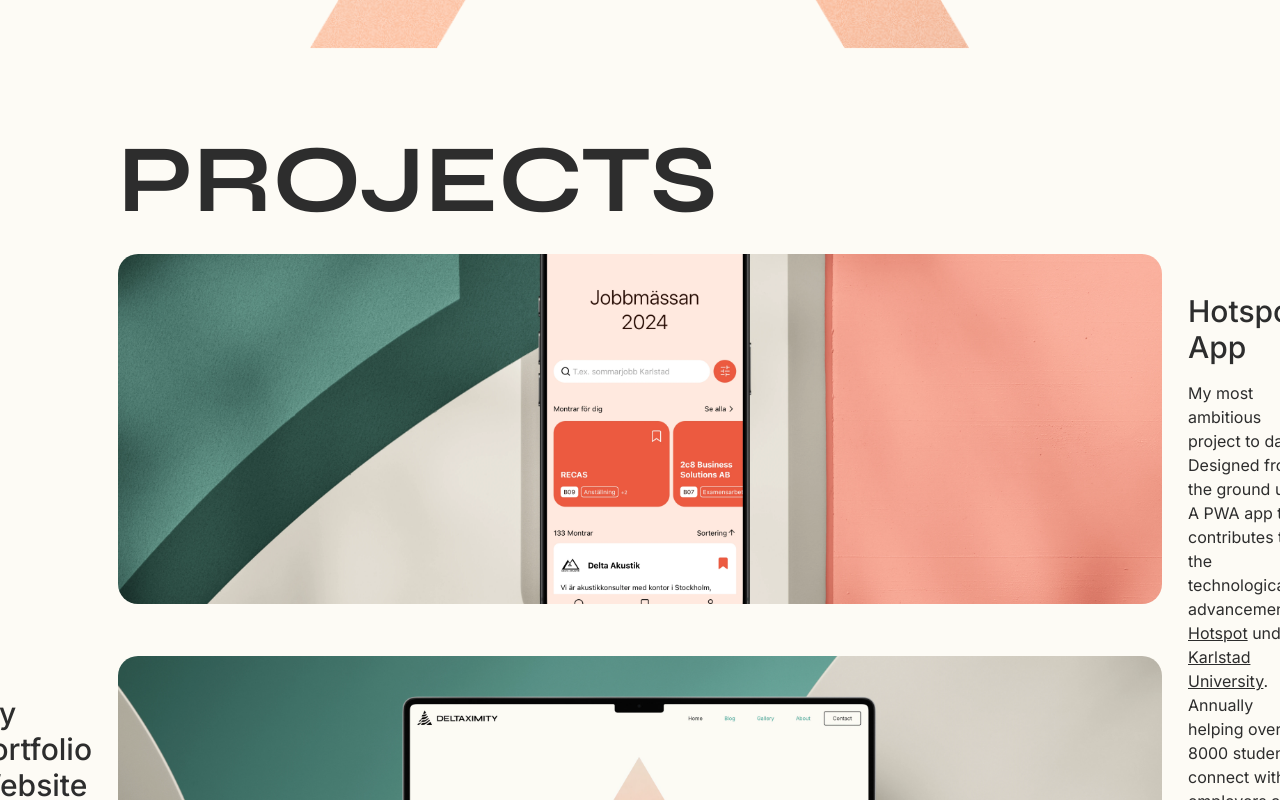
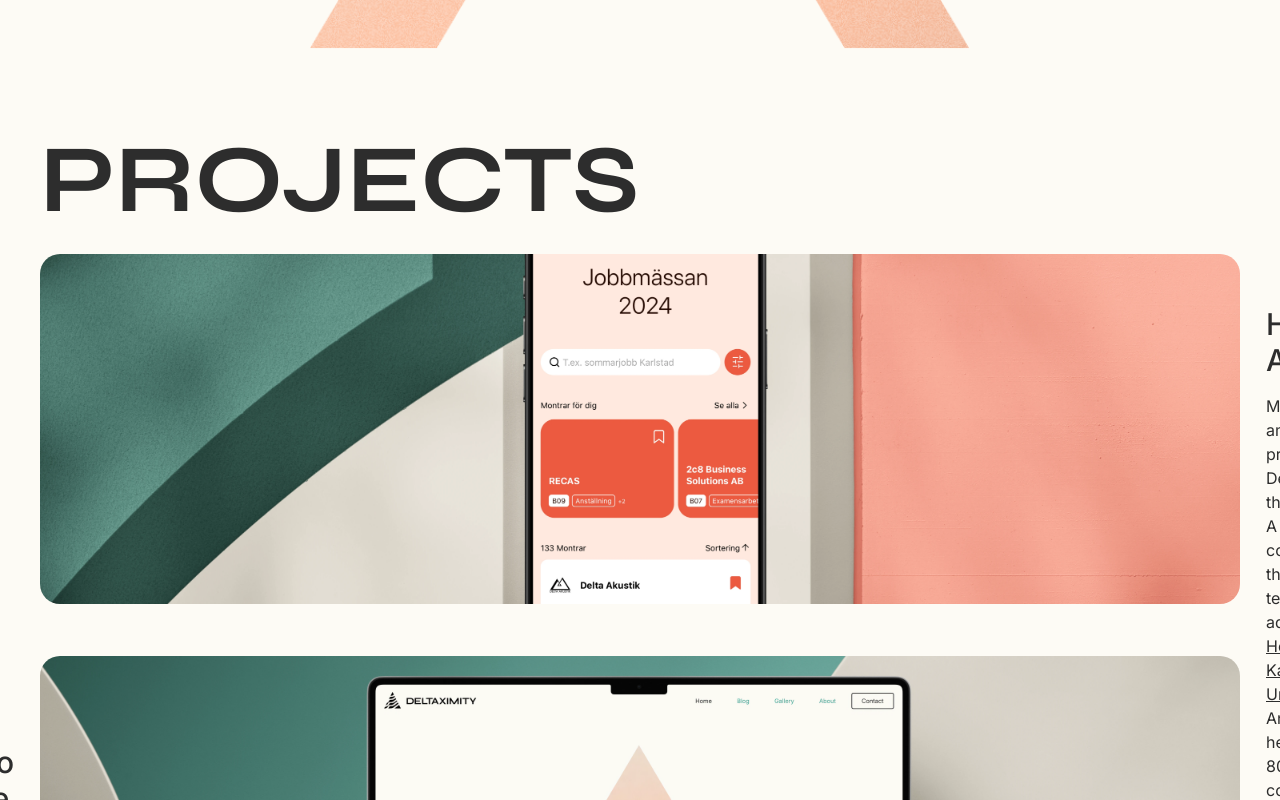
Before and after one commit to Deltaximity/portfolio-v4, a Next.js app in the folder portfolio-v4/: page / in a window 1280 px wide. Shown: the part 640-1440 px from the top of the page. Built offline with nearby package versions, Linux system fonts and the light colour scheme.

Commit message:
Optimize styles

```diff
--- a/portfolio-v4/src/styles/base/_grid.scss
+++ b/portfolio-v4/src/styles/base/_grid.scss
@@ -62,6 +62,12 @@
 }
 
 @media (max-width: $desktop-entry) {
+    #portfolio-section {
+        & > * {
+            grid-column: 1/-1;
+        }
+    }
+
     .post-content {
         grid-column: 3/-2;
     }
@@ -92,6 +98,11 @@
 
     .sidebar {
         grid-column: 1/2;
+        width: 200px;
+
+        .table-of-contents {
+            padding-left: 0 !important;
+        }
     }
 
     footer {
--- a/portfolio-v4/src/styles/base/_typography.scss
+++ b/portfolio-v4/src/styles/base/_typography.scss
@@ -28,7 +28,7 @@
     font-family: $font-text;
     text-transform: none;
     font-size: $fontsize-h2;
-    margin: calc($grid-gap + ($grid-gap/2)) 0 calc($grid-gap/2) 0;
+    margin: calc($grid-gap*2) 0 calc($grid-gap/2) 0;
     font-weight: 500;
 }
 
--- a/portfolio-v4/src/styles/components/_markdown.scss
+++ b/portfolio-v4/src/styles/components/_markdown.scss
@@ -40,7 +40,11 @@
   // background-color: $color-secondary;
   margin: 0;
   padding: 0 $grid-gap;
-  line-height: 1.5;
+  // line-height: 1.5;
+
+  p {
+    color: darken($color: $color-gray, $amount: 20);
+  }
 
   &::before {
     content: '';
```
